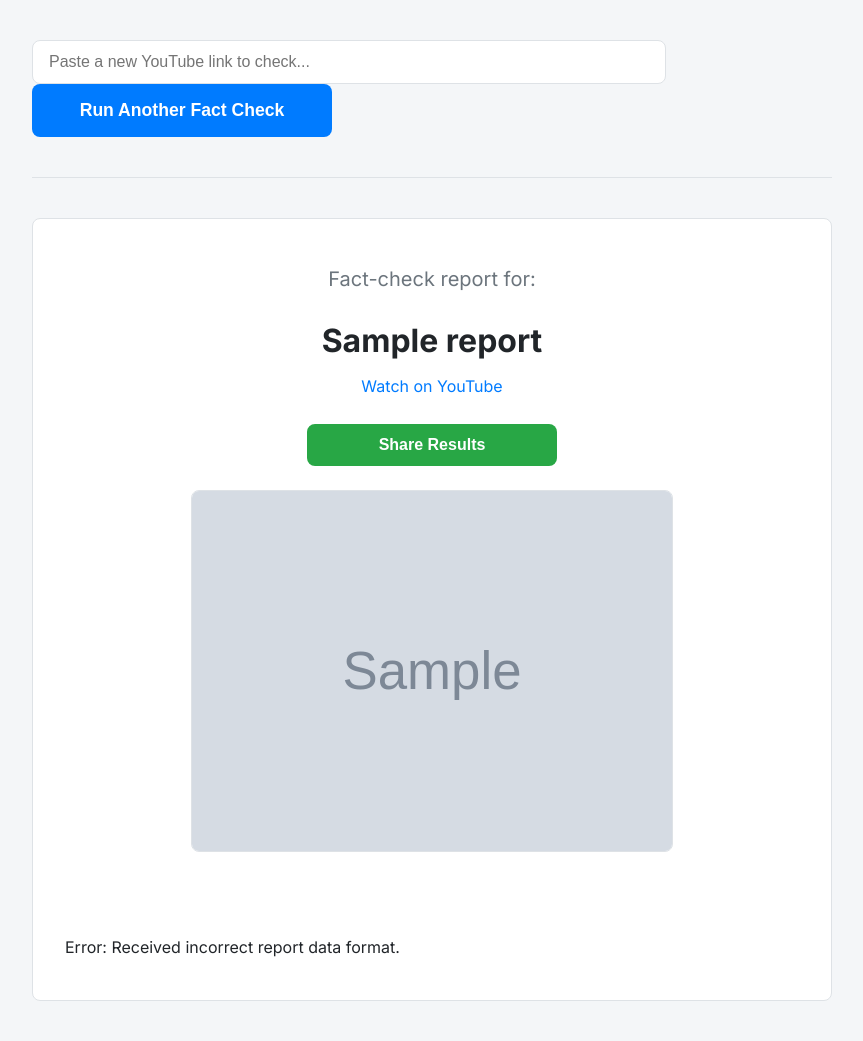
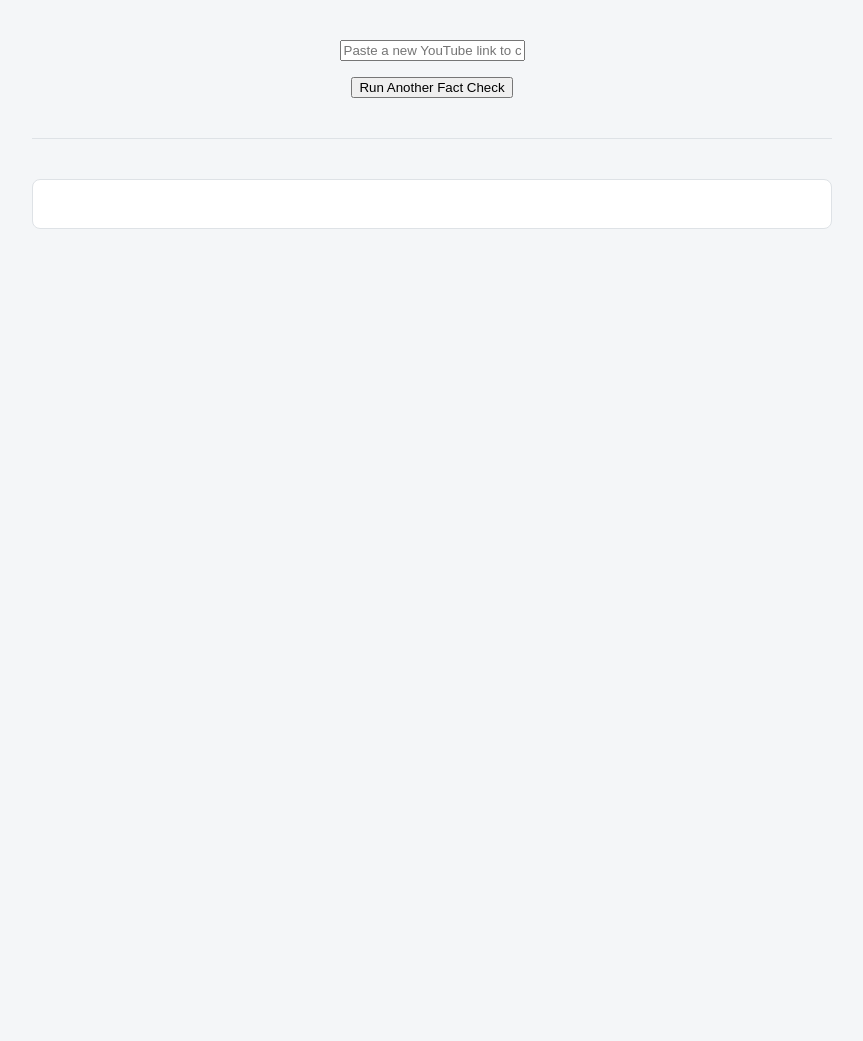
Before and after one commit to maxradov/propacondom-app, a Flask app: template backend/templates/report.html in a window 1280 px wide. Shown: the whole page, without its empty margins (208-1071 px from the left). After the commit the page ends 229 px from the top, so only its background shows below. Run offline with Flask 3, Linux system fonts and the light colour scheme; the template is opened without the code that fills it: most values are stand-ins (such as "Sample title", 1, 10 or a date in 2020); grey boxes marked "Sample" are stand-in pictures.

Commit message:
Massive update: separate report pages with Share button. Fixing errors, translating to En.

```diff
--- a/backend/static/report.js
+++ b/backend/static/report.js
@@ -1,10 +1,10 @@
+// Полная версия файла report.js
+
 document.addEventListener('DOMContentLoaded', () => {
-    // The `reportData` is passed from the report.html template
     if (typeof reportData !== 'undefined') {
         displayResults(reportData);
     }
 
-    // The listener for the share button will find it even in its new location
     const shareBtn = document.getElementById('share-btn');
     if(shareBtn) {
         shareBtn.addEventListener('click', shareResults);
@@ -23,28 +23,43 @@ function displayResults(data) {
 
     const { verdict_counts, detailed_results, summary_data, average_confidence, confirmed_credibility } = data;
 
-    // Render Progress Bar
+    // --- ИСПРАВЛЕНИЕ: ПОЛНАЯ ЛОГИКА РЕНДЕРИНГА ПРОГРЕСС-БАРА ---
     const totalVerdicts = Object.values(verdict_counts).reduce((a, b) => a + b, 0);
+    progressContainer.innerHTML = ''; // Очищаем на всякий случай
     if (totalVerdicts > 0) {
-        // ... (код отрисовки прогресс-бара остается без изменений) ...
+        const segments = [
+            { type: 'True', count: verdict_counts['True'] || 0, id: 'true-segment' },
+            { type: 'False', count: verdict_counts['False'] || 0, id: 'false-segment' },
+            { type: 'Unverifiable', count: verdict_counts['Unverifiable'] || 0, id: 'unverifiable-segment' },
+            { type: 'Misleading', count: verdict_counts['Misleading'] || 0, id: 'unverifiable-segment' }, // Другие вердикты
+            { type: 'Partly True', count: verdict_counts['Partly True'] || 0, id: 'unverifiable-segment' }
+        ];
+
+        segments.forEach(segment_data => {
+            if (segment_data.count > 0) {
+                const percentage = (segment_data.count / totalVerdicts) * 100;
+                const segmentDiv = document.createElement('div');
+                segmentDiv.id = segment_data.id;
+                segmentDiv.className = 'progress-segment';
+                segmentDiv.style.width = percentage + '%';
+                segmentDiv.textContent = segment_data.count;
+                progressContainer.appendChild(segmentDiv);
+            }
+        });
     }
 
-    // Display Stats
+    // Рендеринг статистики (без изменений)
     const stats = [];
-    if (average_confidence !== undefined) {
-        stats.push(`Average confidence: ${average_confidence}%`);
-    }
-    if (confirmed_credibility !== undefined) {
-        stats.push(`Confirmed credibility: ${confirmed_credibility}%`);
-    }
+    if (average_confidence !== undefined) stats.push(`Average confidence: ${average_confidence}%`);
+    if (confirmed_credibility !== undefined) stats.push(`Confirmed credibility: ${confirmed_credibility}%`);
     confidenceContainer.innerHTML = stats.join(' <span class="stats-separator">|</span> ');
 
 
-    // Render the Text Report
+    // --- ИСПРАВЛЕНИЕ: ПОЛНАЯ ЛОГИКА РЕНДЕРИНГА ДЕТАЛЬНОГО ОТЧЕТА ---
     let reportHTML = `
         <div id="report-summary">
-            <h2>${summary_data.overall_verdict || ''}</h2>
-            <p>${summary_data.overall_assessment || ''}</p>
+            <h2>${summary_data.overall_verdict || 'No summary verdict'}</h2>
+            <p>${summary_data.overall_assessment || 'No summary assessment'}</p>
             <ul>
                 ${(summary_data.key_points || []).map(point => `<li>${point}</li>`).join('')}
             </ul>
@@ -54,19 +69,33 @@ function displayResults(data) {
             <div class="claim-list">
     `;
     detailed_results.forEach(claim => {
-        // ... (код генерации списка утверждений остается без изменений) ...
+        const verdictClass = (claim.verdict || 'No-data').replace(/[\s/]+/g, '-');
+        reportHTML += `
+            <div class="claim-item">
+                <p class="claim-text">${claim.claim || 'Claim text missing'}
+                    <span class="claim-verdict verdict-${verdictClass}">${claim.verdict || 'No verdict'}</span>
+                </p>
+                <div class="claim-explanation"><p>${claim.explanation || ''}</p></div>
+        `;
+        if (claim.sources && claim.sources.length > 0) {
+            reportHTML += `<div class="claim-sources"><strong>Sources:</strong> `;
+            claim.sources.forEach((source, index) => {
+                reportHTML += `<a href="${source}" target="_blank" rel="noopener noreferrer">[${index + 1}]</a> `;
+            });
+            reportHTML += `</div>`;
+        }
+        reportHTML += `</div>`;
     });
     reportHTML += `</div></div>`;
     reportContainer.innerHTML = reportHTML;
 
-    // --- ИЗМЕНЕНИЕ ЗДЕСЬ ---
+    // Этот код теперь будет работать, так как claim-list-container заполнен
     const toggleButton = document.getElementById('details-toggle');
     const detailsContainer = document.getElementById('claim-list-container');
-    if (toggleButton && detailsContainer) { // Добавили проверку на detailsContainer
+    if (toggleButton && detailsContainer) {
         toggleButton.addEventListener('click', () => {
             const isHidden = detailsContainer.style.display === 'none';
             detailsContainer.style.display = isHidden ? 'block' : 'none';
-            // Заменяем текст на английский
             toggleButton.textContent = isHidden ? 'Hide Detailed Analysis' : 'Show Detailed Analysis';
         });
     }
--- a/backend/static/style.css
+++ b/backend/static/style.css
@@ -192,3 +192,21 @@ main.container {
     font-size: 1.1rem;
     padding: 0.5rem 0;
 }
+
+
+/* --- СТИЛИ ДЛЯ ВЕРХНЕЙ ФОРМЫ ПОИСКА И ШАПКИ ОТЧЕТА--- */
+.input-section.top-form, .report-wrapper header {
+    display: flex;
+    flex-direction: column;
+    align-items: center;
+    text-align: center; /* Добавлено для текста */
+}
+
+.input-section.top-form {
+    gap: 1rem;
+    margin-bottom: 2.5rem;
+    padding-bottom: 2.5rem;
+    border-bottom: 1px solid var(--border-color);
+}
+
+/* ... (остальные стили остаются без изменений) ... */
--- a/backend/templates/report.html
+++ b/backend/templates/report.html
@@ -10,35 +10,27 @@
 <body>
     <main class="container">
         <section class="input-section top-form">
-            <input type="text" id="youtube-url" placeholder="Paste a new YouTube link to check...">
-            <button id="factcheck-btn">Run Another Fact Check</button>
+            <input type="text" id="youtube-url-report" placeholder="Paste a new YouTube link to check...">
+            <button id="factcheck-btn-report">Run Another Fact Check</button>
         </section>
 
         <div class="report-wrapper">
-            <header>
-                <p class="description">Fact-check report for:</p>
-                <h1>{{ report.video_title }}</h1>
-                <a href="{{ report.video_url }}" target="_blank" class="video-link">Watch on YouTube</a>
-
-                <button id="share-btn" class="share-button-header">Share Results</button>
-            </header>
-
-            <img src="{{ report.thumbnail_url }}" alt="Video Thumbnail" class="video-thumbnail">
-
-            <section id="result-section" class="result-section">
-                <div id="progress-container" class="progress-container"></div>
-                <div id="confidence-container" class="confidence-container"></div>
-                <div id="report-container" class="report-container"></div>
-            </section>
-        </div>
-
-        </main>
+            </div>
+    </main>
 
     <script>
-        // Передаем данные в JS, как и раньше
         const reportData = {{ report | tojson }};
     </script>
-    <script src="{{ url_for('static', filename='script.js') }}"></script>
+
+    <script>
+        document.getElementById('factcheck-btn-report').addEventListener('click', () => {
+            const url = document.getElementById('youtube-url-report').value;
+            if (url) {
+                // Просто перенаправляем на главную страницу с параметром
+                window.location.href = `/?url=${encodeURIComponent(url)}`;
+            }
+        });
+    </script>
     <script src="{{ url_for('static', filename='report.js') }}"></script>
 </body>
 </html>
```
Also changed, not shown: backend/tasks.py (+19 -9 lines).
